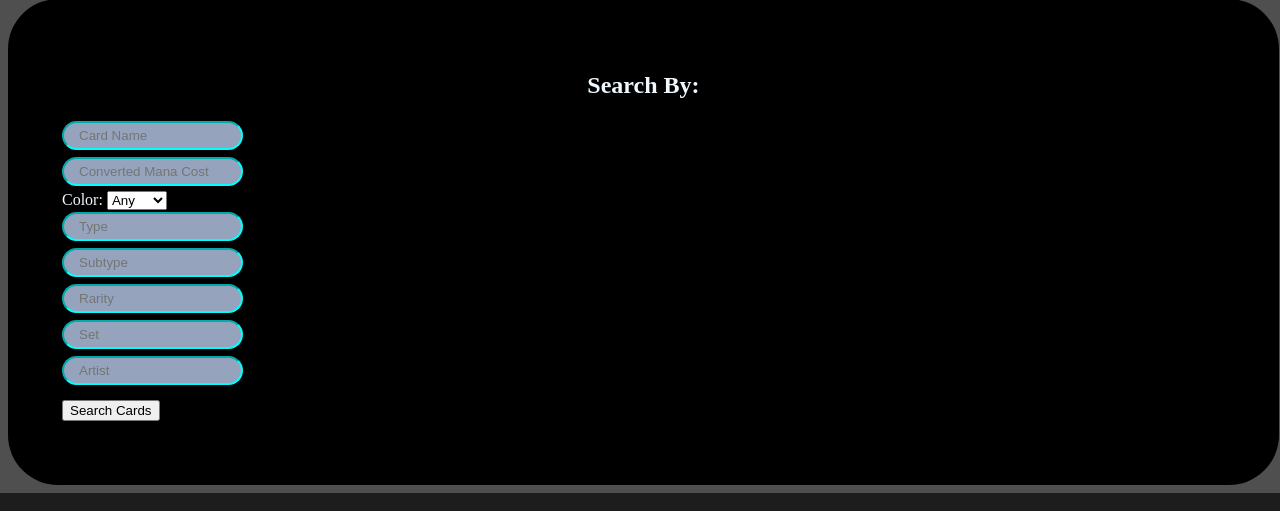
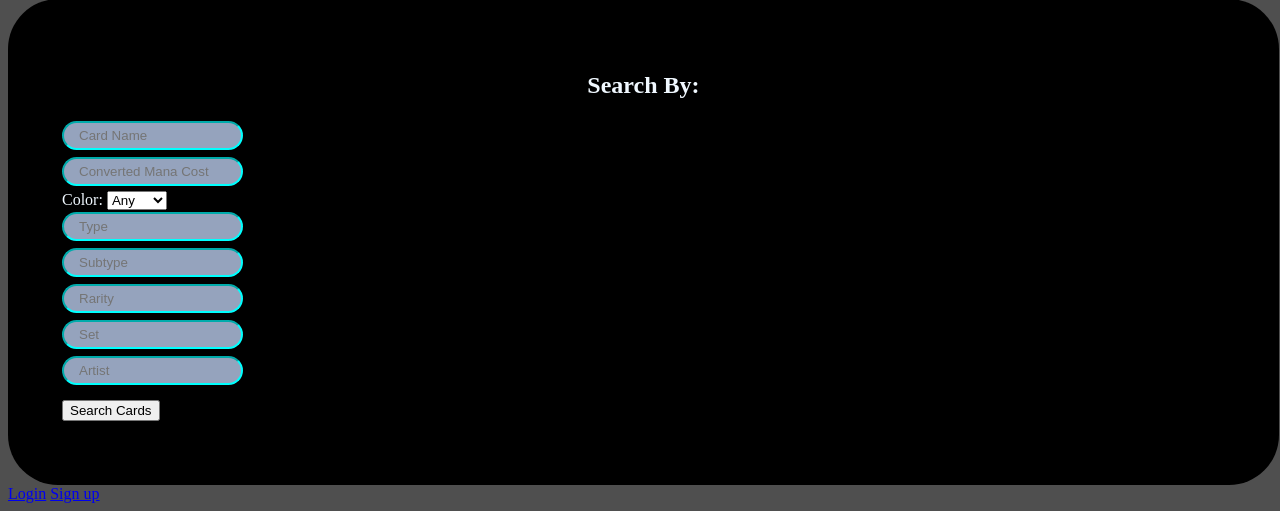
Before and after one commit to JacobCampa/Knockoff-Gatherer-2.0, a Node server app: page /searchengine in a window 1280 px wide; the page is wider, and only the part inside the window is pictured. Shown: the part 1039-1550 px from the top of that part. Run offline with Node 20, Linux system fonts and the light colour scheme; some libraries are stand-ins or nearby versions; some web fonts are replaced.

Commit message:
added login and logout funcationaly to searchengine.handlebars

```diff
--- a/views/searchengine.handlebars
+++ b/views/searchengine.handlebars
@@ -28,4 +28,12 @@
     <section id="cards">
     </section>
     <script src="/js/search.js"></script>
+
+      {{#if logged_in}}
+    <a href="/logout" id="logout">Logout</a>
+  {{else}}
+    <a href="/login">Login</a>
+    <a href="/signup">Sign up</a>
+  {{/if}}
+
 </body>
```
